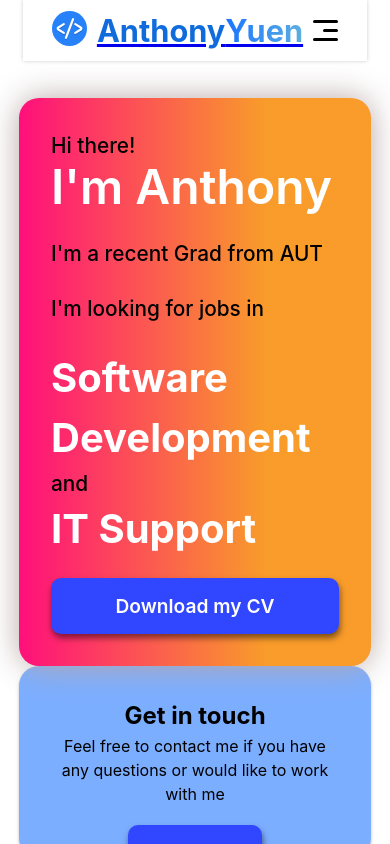
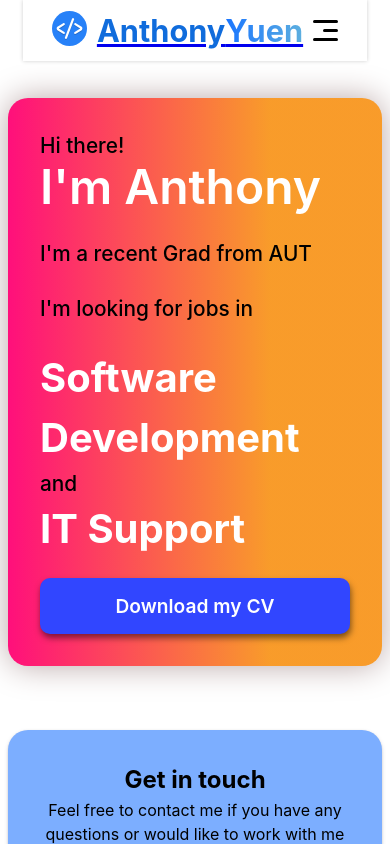
Before and after one commit to An1honyY/anthonyyuen, a React (Vite) app: page / in a window 390 px wide. Shown: the top 844 px of the page. Built offline with nearby package versions, Linux system fonts and the light colour scheme.

Commit message:
home page styling fixes

```diff
--- a/src/pages/home.css
+++ b/src/pages/home.css
@@ -1,14 +1,3 @@
-.home {
-    min-height: 85vh;
-    width: 96vw;
-    display: flex;
-    flex-direction: column;
-    box-sizing: border-box;
-    margin-bottom: 1em;
-}
-
-/* Home Card Hero */
-
 .home-card {
     background: hsla(33, 94%, 57%, 1);
     background: linear-gradient(90deg, hsla(333, 100%, 53%, 1) 0%, hsla(33, 94%, 57%, 1) 70%);
@@ -70,7 +59,7 @@
 .home-call-to-action {
     padding: 2em;
     border-radius: 20px;
-    height: 12em;
+    min-height: 12em;
     margin-bottom: 2em;
     text-align: center;
     box-sizing: border-box;
@@ -97,7 +86,7 @@
 }
 
 .home-button-contact:hover {
-    color: white;
+    color: #7caeff;
     background-color: #2035f8;
     font-weight: 700;
     box-shadow: 5px 6px 8px rgba(0, 0, 0, 0.5);
@@ -106,15 +95,6 @@
 /* Media Queries */
 
 @media (max-width: 768px) {
-    .home {
-        flex-direction: column;
-        align-items: center;
-    }
-
-    .home-card {
-        width: 94%;
-        margin: 0 auto;
-    }
 
     .home-card h1 {
         font-size: 3em;
@@ -136,11 +116,6 @@
         justify-content: center;
     }
 
-    .home-call-to-action {
-        width: 94%;
-        margin: 0 auto;
-    }
-
     .home-button-contact {
         font-size: 1.2em;
         margin-top: 1em;
--- a/src/pages/home.jsx
+++ b/src/pages/home.jsx
@@ -5,7 +5,6 @@ import './home.css'
 function Home() {
     return (
         <main>
-            <div className="home">
             <div className="home-card">
                 <p>Hi there!</p>
                 <h1>I'm Anthony</h1>
@@ -29,8 +28,6 @@ function Home() {
                     Contact Me
                 </Link>
             </div>
-
-            </div>
         </main>
     )
 }
```
Lines whose indentation alone changed are shown as unchanged.
